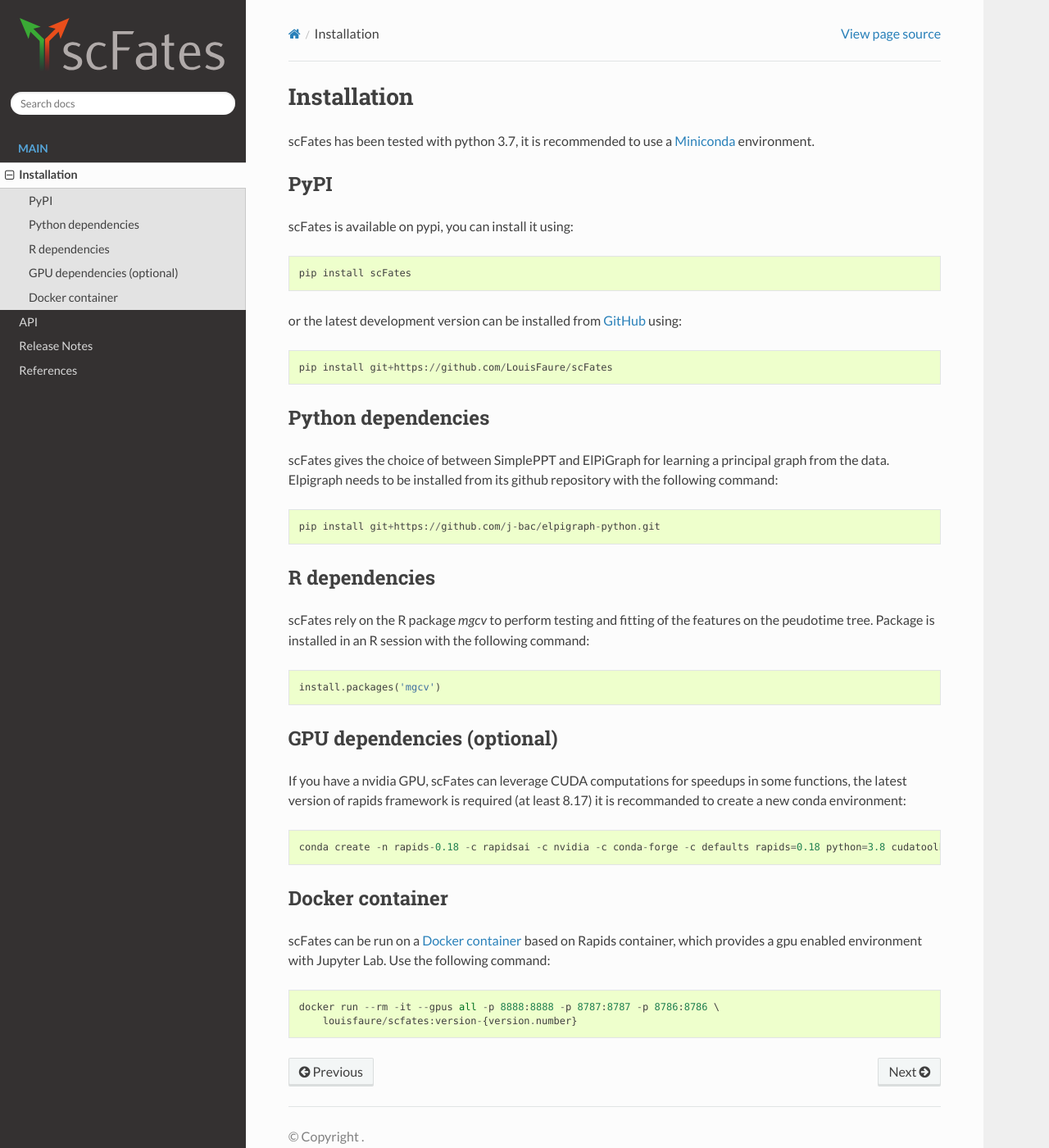
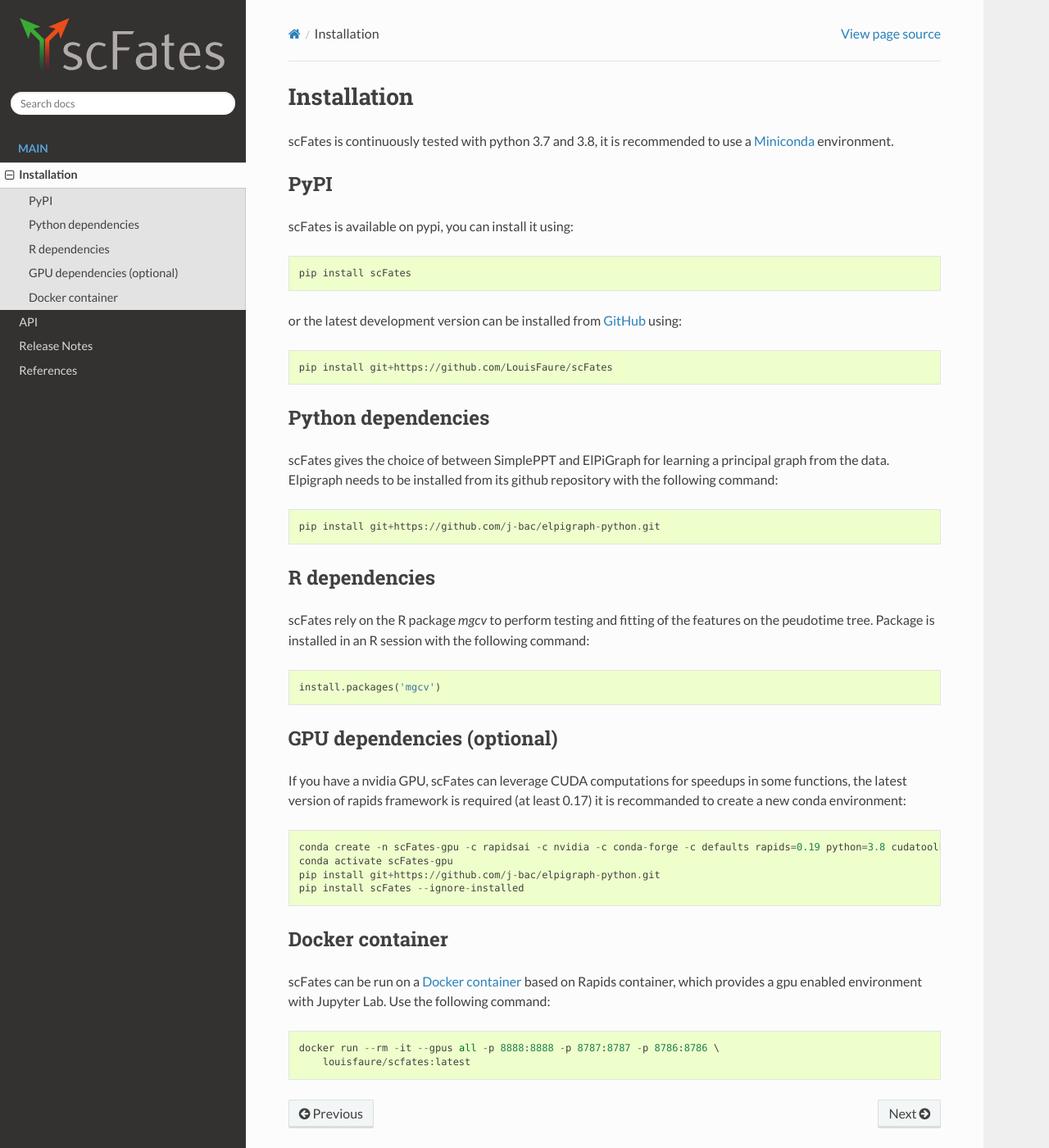
Before and after one commit to LouisFaure/scFates, a Sphinx documentation site: the page built from docs/installation.rst, in a window 1280 px wide and 1400 px high. Shown: the whole window at 82% size. Built offline with Sphinx 7.4.7 and the Read the Docs theme 2.0.0, drawn with Linux system fonts in a browser that asks for light colours; pages that are not in the unit, such as notebooks, are missing from menus; the version number could not be read and is left out.

Commit message:
clarified gpu env installation

```diff
--- a/docs/installation.rst
+++ b/docs/installation.rst
@@ -1,7 +1,7 @@
 Installation
 ============
 
-scFates has been tested with python 3.7, it is recommended to use a Miniconda_ environment.
+scFates is continuously tested with python 3.7 and 3.8, it is recommended to use a Miniconda_ environment.
 
 PyPI
 ----
@@ -14,8 +14,9 @@ or the latest development version can be installed from GitHub_ using::
 
     pip install git+https://github.com/LouisFaure/scFates
 
+
 Python dependencies
---------------
+------------------
 
 scFates gives the choice of between SimplePPT and ElPiGraph for learning a principal graph from the data.
 Elpigraph needs to be installed from its github repository with the following command::
@@ -35,11 +36,12 @@ GPU dependencies (optional)
 ---------------------------
 
 If you have a nvidia GPU, scFates can leverage CUDA computations for speedups in some functions,
-the latest version of rapids framework is required (at least 8.17) it is recommanded to create a new conda environment::
+the latest version of rapids framework is required (at least 0.17) it is recommanded to create a new conda environment::
 
-    conda create -n rapids-0.18 -c rapidsai -c nvidia -c conda-forge -c defaults rapids=0.18 python=3.8 cudatoolkit=11.0
-
-
+    conda create -n scFates-gpu -c rapidsai -c nvidia -c conda-forge -c defaults rapids=0.19 python=3.8 cudatoolkit=11.0 -y
+    conda activate scFates-gpu
+    pip install git+https://github.com/j-bac/elpigraph-python.git
+    pip install scFates --ignore-installed
 
 Docker container
 ----------------
@@ -47,7 +49,7 @@ Docker container
 scFates can be run on a `Docker container`_ based on Rapids container, which provides a gpu enabled environment with Jupyter Lab. Use the following command::
 
     docker run --rm -it --gpus all -p 8888:8888 -p 8787:8787 -p 8786:8786 \
-        louisfaure/scfates:version-{version.number}
+        louisfaure/scfates:latest
 
 .. _Miniconda: http://conda.pydata.org/miniconda.html
 .. _Github: https://github.com/LouisFaure/scFates
```
Also changed, not shown: README.md (+5 -2 lines), 1 other file.
